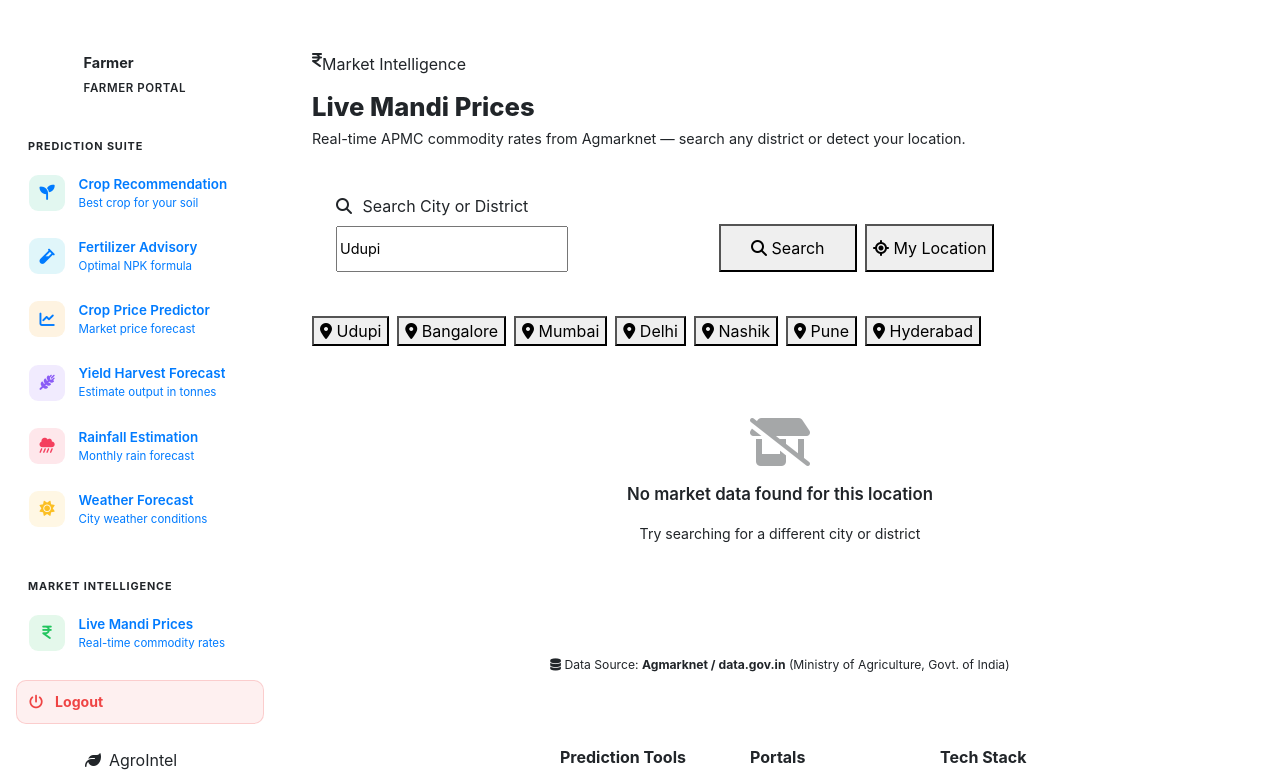
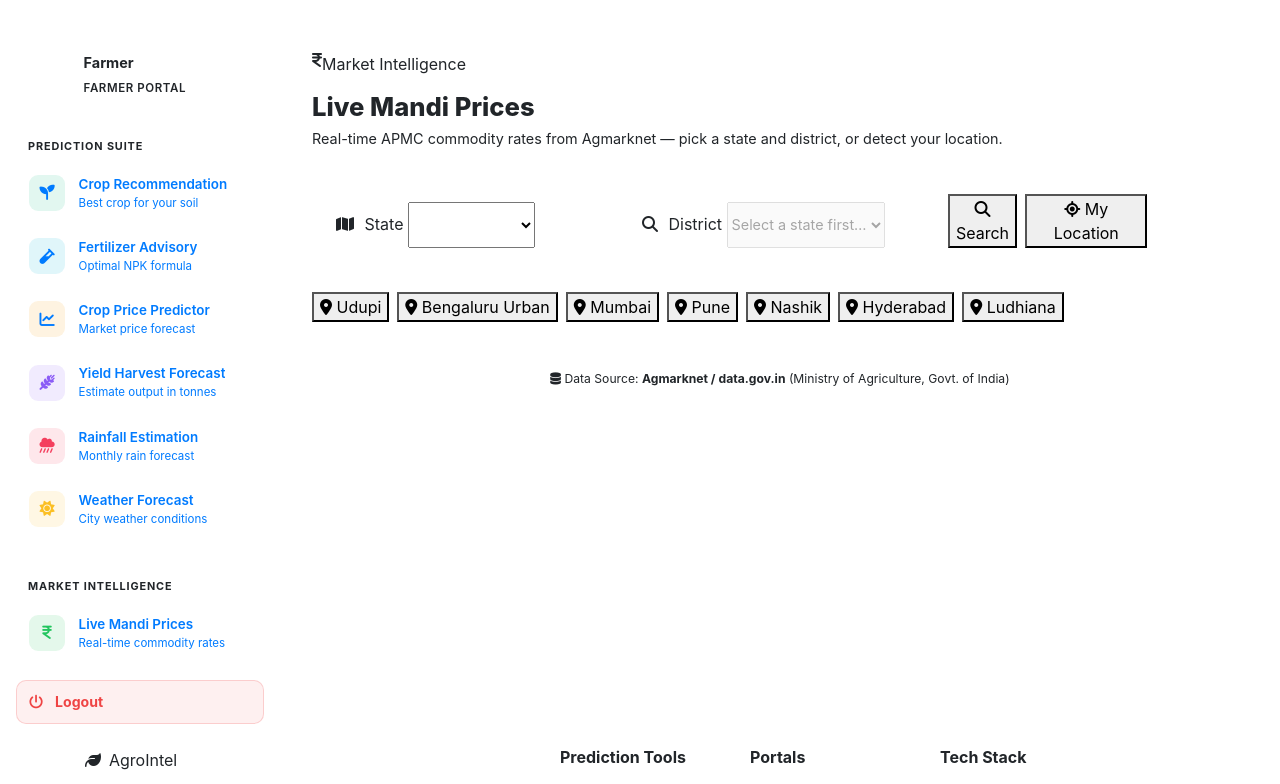
Before and after one commit to Ziyaullashariff46/AgroIntel---Predictive-Farming-and-Yield-Optimization, a Python web app: template templates/market_prices.html in a window 1280 px wide. Shown: the part 86-870 px from the top of the page. Run offline with Jinja, Linux system fonts and the light colour scheme; the template is opened without the code that fills it, so the values that code supplies are empty.

Commit message:
fixed bugs

```diff
--- a/requirements.txt
+++ b/requirements.txt
@@ -7,5 +7,8 @@ requests>=2.25.0
 python-dotenv>=0.19.0
 flask-limiter>=3.0.0
 bcrypt>=4.0.0
+<<<<<<< Updated upstream
 
 ddddocr>=1.4.0
+=======
+>>>>>>> Stashed changes
--- a/templates/market_prices.html
+++ b/templates/market_prices.html
@@ -1,6 +1,8 @@
 {% extends 'farmer_base.html' %}
 {% block page_title %}Live Mandi Prices{% endblock %}
 {% block farmer_content %}
+
+{% set DISTRICTS_BY_STATE = districts_by_state | tojson %}
 
 <div class="mb-4">
   <div class="badge-agro badge-agro-emerald mb-3">
@@ -11,18 +13,29 @@
     Live Mandi Prices
   </h2>
   <p style="color: var(--text-muted); font-size: 0.9rem; margin: 0;">
-    Real-time APMC commodity rates from Agmarknet — search any district or detect your location.
+    Real-time APMC commodity rates from Agmarknet — pick a state and district, or detect your location.
   </p>
 </div>
 
 {# ── Search & Location Card ── #}
 <div class="glass-card" style="padding: 1.25rem 1.5rem; margin-bottom: 1.5rem;">
   <div class="row align-items-end" style="row-gap: 1rem;">
-    <div class="col-md-5">
-      <label for="citySearch"><i class="fas fa-search" style="color: var(--emerald-500); margin-right: 6px;"></i> Search City or District</label>
-      <input type="text" id="citySearch" class="form-control-agro" placeholder="e.g. Bangalore, Udupi, Delhi..." value="Udupi">
+    <div class="col-md-4">
+      <label for="stateSelect"><i class="fas fa-map" style="color: var(--emerald-500); margin-right: 6px;"></i> State</label>
+      <select id="stateSelect" class="form-control-agro" onchange="onStateChange()">
+        <option value="">Select a state…</option>
+        {% for st in states %}
+        <option value="{{ st }}">{{ st }}</option>
+        {% endfor %}
+      </select>
     </div>
     <div class="col-md-4">
+      <label for="districtSelect"><i class="fas fa-search" style="color: var(--emerald-500); margin-right: 6px;"></i> District</label>
+      <select id="districtSelect" class="form-control-agro" disabled>
+        <option value="">Select a state first…</option>
+      </select>
+    </div>
+    <div class="col-md-3">
       <div class="d-flex" style="gap: 0.5rem;">
         <button class="btn-agro-primary" style="flex: 1; min-height: 48px;" onclick="searchCity()">
           <i class="fas fa-search"></i> Search
@@ -32,22 +45,22 @@
         </button>
       </div>
     </div>
-    <div class="col-md-3" id="nearbyCol" style="display: none;">
+    <div class="col-md-1" id="nearbyCol" style="display: none;">
       <label style="font-size: 0.8rem;"><i class="fas fa-map-pin" style="color: var(--amber-500);"></i> Nearby</label>
       <div id="nearbyChips" style="display: flex; flex-wrap: wrap; gap: 0.4rem;"></div>
     </div>
   </div>
 </div>
 
-{# ── Quick Access Chips ── #}
+{# ── Quick Access Chips (real districts from our data) ── #}
 <div class="soil-preset-container mb-4">
-  <button class="soil-preset-btn" onclick="loadCity('Udupi')"><i class="fas fa-map-marker-alt"></i> Udupi</button>
-  <button class="soil-preset-btn" onclick="loadCity('Bangalore')"><i class="fas fa-map-marker-alt"></i> Bangalore</button>
-  <button class="soil-preset-btn" onclick="loadCity('Mumbai')"><i class="fas fa-map-marker-alt"></i> Mumbai</button>
-  <button class="soil-preset-btn" onclick="loadCity('Delhi')"><i class="fas fa-map-marker-alt"></i> Delhi</button>
-  <button class="soil-preset-btn" onclick="loadCity('Nashik')"><i class="fas fa-map-marker-alt"></i> Nashik</button>
-  <button class="soil-preset-btn" onclick="loadCity('Pune')"><i class="fas fa-map-marker-alt"></i> Pune</button>
-  <button class="soil-preset-btn" onclick="loadCity('Hyderabad')"><i class="fas fa-map-marker-alt"></i> Hyderabad</button>
+  <button class="soil-preset-btn" onclick="loadDistrict('Karnataka', 'UDUPI')"><i class="fas fa-map-marker-alt"></i> Udupi</button>
+  <button class="soil-preset-btn" onclick="loadDistrict('Karnataka', 'BENGALURU URBAN')"><i class="fas fa-map-marker-alt"></i> Bengaluru Urban</button>
+  <button class="soil-preset-btn" onclick="loadDistrict('Maharashtra', 'MUMBAI')"><i class="fas fa-map-marker-alt"></i> Mumbai</button>
+  <button class="soil-preset-btn" onclick="loadDistrict('Maharashtra', 'PUNE')"><i class="fas fa-map-marker-alt"></i> Pune</button>
+  <button class="soil-preset-btn" onclick="loadDistrict('Maharashtra', 'NASHIK')"><i class="fas fa-map-marker-alt"></i> Nashik</button>
+  <button class="soil-preset-btn" onclick="loadDistrict('Telangana', 'HYDERABAD')"><i class="fas fa-map-marker-alt"></i> Hyderabad</button>
+  <button class="soil-preset-btn" onclick="loadDistrict('Punjab', 'LUDHIANA')"><i class="fas fa-map-marker-alt"></i> Ludhiana</button>
 </div>
 
 {# ── Status Bar ── #}
@@ -110,7 +123,7 @@
 <div id="emptyState" style="display: none; text-align: center; padding: 3rem;">
   <i class="fas fa-shop-slash" style="font-size: 3rem; color: var(--text-muted); opacity: 0.4; margin-bottom: 1rem; display: block;"></i>
   <p style="color: var(--text-muted); font-weight: 600; font-size: 1.05rem;">No market data found for this location</p>
-  <p style="color: var(--text-muted); font-size: 0.88rem;">Try searching for a different city or district</p>
+  <p style="color: var(--text-muted); font-size: 0.88rem;">Try a different state or district</p>
 </div>
 
 {# ── Attribution ── #}
@@ -120,7 +133,11 @@
   </p>
 </div>
 
+<script type="application/json" id="districts-data">{{ DISTRICTS_BY_STATE }}</script>
+
 <script>
+const DISTRICTS_BY_STATE = JSON.parse(document.getElementById('districts-data').textContent);
+
 function showLoading() {
   document.getElementById('loadingState').style.display = 'block';
   document.getElementById('highlightSection').style.display = 'none';
@@ -129,17 +146,53 @@ function showLoading() {
   document.getElementById('statusBar').style.display = 'none';
 }
 
-function loadCity(city) {
-  document.getElementById('citySearch').value = city;
+// Repopulate the district dropdown from the selected state
+function populateDistricts(state, selected) {
+  const sel = document.getElementById('districtSelect');
+  sel.innerHTML = '';
+  if (!state || !DISTRICTS_BY_STATE[state]) {
+    sel.innerHTML = '<option value="">Select a state first…</option>';
+    sel.disabled = true;
+    return false;
+  }
+  sel.disabled = false;
+  let found = false;
+  if (!selected) {
+    const ph = document.createElement('option');
+    ph.value = '';
+    ph.textContent = 'Select your district…';
+    ph.selected = true;
+    sel.appendChild(ph);
+  }
+  DISTRICTS_BY_STATE[state].forEach(d => {
+    const opt = document.createElement('option');
+    opt.value = d;
+    opt.textContent = d;
+    if (selected && d === selected) { opt.selected = true; found = true; }
+    sel.appendChild(opt);
+  });
+  return found;
+}
+
+function onStateChange() {
+  populateDistricts(document.getElementById('stateSelect').value);
+}
+
+// Chip handler: set state + district, then search
+function loadDistrict(state, district) {
+  document.getElementById('stateSelect').value = state;
+  populateDistricts(state, district);
   searchCity();
 }
 
 function searchCity() {
-  const city = document.getElementById('citySearch').value.trim();
-  if (!city) return;
+  const state = document.getElementById('stateSelect').value;
+  const district = document.getElementById('districtSelect').value;
+  if (!state || !district) return;
   showLoading();
 
-  fetch(`/api/market_prices?city=${encodeURIComponent(city)}`)
+  const query = `city=${encodeURIComponent(district)}&state=${encodeURIComponent(state)}`;
+  fetch(`/api/market_prices?${query}`)
     .then(r => r.json())
     .then(data => {
       document.getElementById('loadingState').style.display = 'none';
@@ -150,7 +203,7 @@ function searchCity() {
       }
 
       // Status bar
-      document.getElementById('statusCity').innerHTML = `<i class="fas fa-city"></i> ${data.city}`;
+      document.getElementById('statusCity').innerHTML = `<i class="fas fa-city"></i> ${data.city}${data.state ? ', ' + data.state : ''}`;
       document.getElementById('statusCount').innerHTML = `<i class="fas fa-boxes-stacked"></i> ${data.count} commodities`;
       document.getElementById('statusSource').innerHTML = `<i class="fas fa-database"></i> ${data.source}`;
       document.getElementById('statusBar').style.display = 'block';
@@ -212,26 +265,42 @@ function detectMyLocation() {
   navigator.geolocation.getCurrentPosition(function(pos) {
     const lat = pos.coords.latitude, lon = pos.coords.longitude;
 
-    // Reverse geocode to get city
+    // Reverse geocode to a state + district we actually have data for
     fetch(`https://nominatim.openstreetmap.org/reverse?lat=${lat}&lon=${lon}&format=json&accept-language=en`)
       .then(r => r.json())
       .then(geo => {
-        const city = geo.address.city || geo.address.town || geo.address.county || geo.address.state_district || 'Bangalore';
-        document.getElementById('citySearch').value = city;
+        const detectedState = geo.address.state || '';
+        const candidates = [geo.address.state_district, geo.address.county, geo.address.city, geo.address.town]
+          .map(v => (v || '').toUpperCase());
+        const local = (DISTRICTS_BY_STATE[detectedState] || []).find(d => candidates.includes(d));
+        const match = local ? { state: detectedState, district: local } : candidates.map(findDistrictMatch).find(m => m);
+        if (match) {
+          document.getElementById('stateSelect').value = match.state;
+          populateDistricts(match.state, match.district);
+        } else if (DISTRICTS_BY_STATE[detectedState]) {
+          // Town not in our data: list districts, prompt user — never silently search one
+          document.getElementById('stateSelect').value = detectedState;
+          populateDistricts(detectedState, '');
+        }
         searchCity();
       }).catch(() => { searchCity(); });
 
-    // Fetch nearby cities
+    // Fetch nearby cities (only those mapping to a district we have data for)
     fetch(`/api/nearby_cities/${lat}/${lon}`)
       .then(r => r.json())
       .then(data => {
         if (data.cities && data.cities.length) {
           const container = document.getElementById('nearbyChips');
           container.innerHTML = '';
-          data.cities.slice(0, 4).forEach(c => {
-            container.innerHTML += `<button class="soil-preset-btn" style="font-size: 0.76rem; padding: 0.2rem 0.6rem; min-height: 28px;" onclick="loadCity('${c.name}')">${c.name}</button>`;
+          const actionable = data.cities
+            .map(c => ({ name: c.name, match: findDistrictMatch(c.name) }))
+            .filter(x => x.match)
+            .slice(0, 4);
+          actionable.forEach(x => {
+            const cname = String(x.name).replace(/'/g, '');
+            container.innerHTML += `<button class="soil-preset-btn" style="font-size: 0.76rem; padding: 0.2rem 0.6rem; min-height: 28px;" onclick="nearbyCity('${cname}')">${x.name}</button>`;
           });
-          document.getElementById('nearbyCol').style.display = 'block';
+          if (actionable.length) document.getElementById('nearbyCol').style.display = 'block';
         }
       }).catch(() => {});
 
@@ -244,12 +313,39 @@ function detectMyLocation() {
   }, { enableHighAccuracy: true, timeout: 8000 });
 }
 
-// Auto-load default city
-document.addEventListener('DOMContentLoaded', function() { searchCity(); });
+// Map a city name to a district we have data for (exact → first-word → substring)
+function findDistrictMatch(name) {
+  const wanted = (name || '').toUpperCase().trim();
+  if (!wanted) return null;
+  for (const [st, districts] of Object.entries(DISTRICTS_BY_STATE)) {
+    const hit = districts.find(d => d === wanted);
+    if (hit) return { state: st, district: hit };
+  }
+  const w1 = wanted.split(' ')[0];
+  for (const [st, districts] of Object.entries(DISTRICTS_BY_STATE)) {
+    const hit = districts.find(d => d.split(' ')[0] === w1);
+    if (hit) return { state: st, district: hit };
+  }
+  if (wanted.length >= 4) {
+    for (const [st, districts] of Object.entries(DISTRICTS_BY_STATE)) {
+      const hit = districts.find(d => d.includes(wanted) || wanted.includes(d));
+      if (hit) return { state: st, district: hit };
+    }
+  }
+  return null;
+}
 
-// Enter key support
-document.getElementById('citySearch').addEventListener('keydown', function(e) {
-  if (e.key === 'Enter') { e.preventDefault(); searchCity(); }
+// Nearby-city chip: select its state and closest district we have data for
+function nearbyCity(name) {
+  const m = findDistrictMatch(name);
+  if (m) { loadDistrict(m.state, m.district); }
+}
+
+// Auto-load default district
+document.addEventListener('DOMContentLoaded', function() {
+  document.getElementById('stateSelect').value = 'Karnataka';
+  populateDistricts('Karnataka', 'UDUPI');
+  searchCity();
 });
 </script>
 
```
Also changed, not shown: app.py (+84 -3 lines), test_market_prices.py (added, +77 -0 lines), .freebuff/run.md (added).
